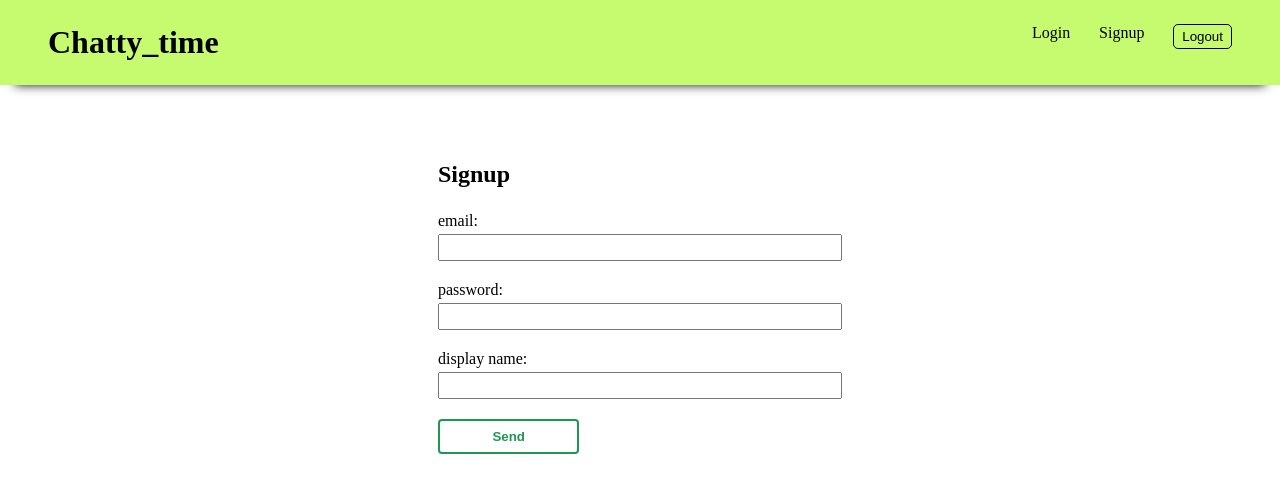
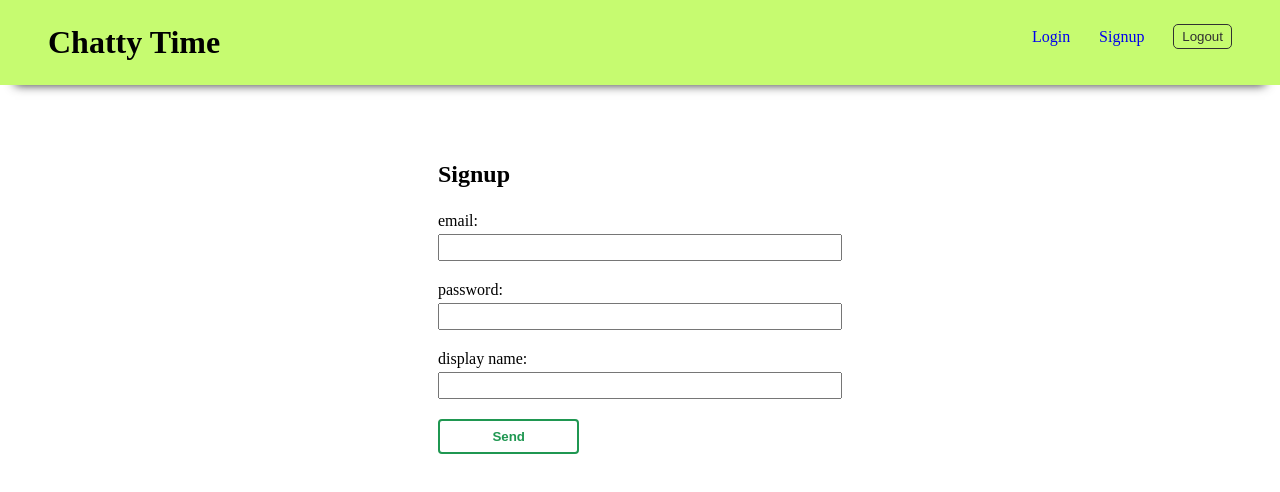
Before and after one commit to hamiat/chatty-time, a React (Create React App) app: page / in a window 1280 px wide. Shown: the top 492 px of the page. Built offline with nearby package versions, Linux system fonts and the light colour scheme.

Commit message:
wip: minor styling added

```diff
--- a/src/components/Navbar/Navbar.js
+++ b/src/components/Navbar/Navbar.js
@@ -5,11 +5,15 @@ export default function Navbar() {
     const { logout } = useLogout;
     return (
         <>
-            <h1>Chatty_time</h1>
+            <h1>Chatty Time</h1>
             <nav>
                 <ul>
-                    <li>Login</li>
-                    <li>Signup</li>
+                    <li className={styles.links}>
+                        <a href="/">Login</a>
+                    </li>
+                    <li className={styles.links}>
+                        <a href="/">Signup</a>
+                    </li>
                     <li>
                         <button className={styles.logoutBtn} onClick={logout}>
                             Logout
--- a/src/components/Navbar/navbar.module.scss
+++ b/src/components/Navbar/navbar.module.scss
@@ -1,15 +1,18 @@
 @import "../../styles/main.module.scss";
 
 nav {
+    h1 {
+        color: $dark;
+    }
     ul {
         display: flex;
+        align-items: center;
         width: 200px;
         justify-content: space-between;
         list-style: none;
 
-        li {
-            @include up-hover;
-            cursor: pointer;
+        .links {
+            @include links;
         }
 
         .logoutBtn {
--- a/src/context/AuthContext.js
+++ b/src/context/AuthContext.js
@@ -11,8 +11,6 @@ export const authReducer = (state, action) => {
         case "LOGOUT":
             return { ...state, user: null };
         //figure out if user is logged in or not
-        case "Auth_IS_READY":
-            return { ...state, user: action.payload, authIsReady: true };
         default:
             return state;
     }
--- a/src/hooks/useLogout.js
+++ b/src/hooks/useLogout.js
@@ -5,7 +5,7 @@ import { useAuthContext } from "./useAuthContext";
 export const useLogout = () => {
     const [error, setError] = useState(null);
     const [isPending, setIsPending] = useState(false);
-    const { dispatch } = useAuthContext;
+    const { dispatch } = useAuthContext();
 
     const logout = async () => {
         setError(null);
--- a/src/styles/abstracts/_mixins.module.scss
+++ b/src/styles/abstracts/_mixins.module.scss
@@ -4,15 +4,19 @@
     background: none;
     border-radius: 5px;
     border: 1px solid;
+    color: $dark;
+
     &:hover {
-        box-shadow: 2px 2px $secondary;
+        color: $secondary;
     }
     &:active {
-        transform: translateY(-2px);
-        transform: translateX(-2px);
+        transform: rotate(-2deg);
+        box-shadow: 0 1px $dark;
     }
 }
-@mixin up-hover {
+@mixin links {
+    text-decoration: none;
+    cursor: pointer;
     &:hover {
         margin-top: -2px;
     }
--- a/src/styles/main.module.scss
+++ b/src/styles/main.module.scss
@@ -11,6 +11,7 @@
 /* Variables*/
 $primary: rgba(197, 251, 110, 0.979);
 $secondary: #1f9751;
+$dark: #313131;
 
 .App {
     display: flex;
@@ -21,6 +22,10 @@ $secondary: #1f9751;
         justify-content: space-between;
         padding: 24px 48px;
         background-color: $primary;
-        box-shadow: 0px 15px 10px -15px #111;
+        box-shadow: 0px 15px 10px -15px $dark;
+    }
+
+    a {
+        text-decoration: none;
     }
 }
```
